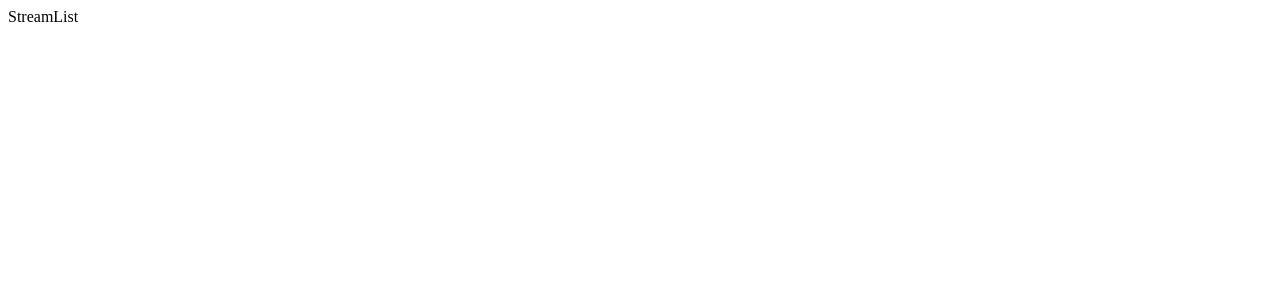
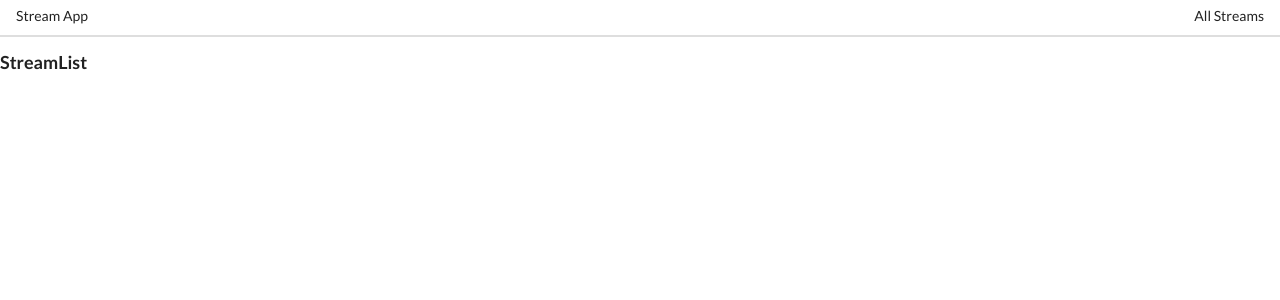
Before and after one commit to samsuh/streaming-app, a React (Create React App) app in the folder client/: page / in a window 1280 px wide. Shown: the top 300 px of the page. Built offline with nearby package versions, Linux system fonts and the light colour scheme.

Commit message:
Routing set up, header component built

```diff
--- a/client/public/index.html
+++ b/client/public/index.html
@@ -8,6 +8,10 @@
     <meta
       name="description"
       content="Web site created using create-react-app"
+    />
+    <link
+      rel="stylesheet"
+      href="https://cdnjs.cloudflare.com/ajax/libs/semantic-ui/2.4.1/semantic.min.css"
     />
     <link rel="apple-touch-icon" href="%PUBLIC_URL%/logo192.png" />
     <!--
--- a/client/src/components/App.js
+++ b/client/src/components/App.js
@@ -1,16 +1,18 @@
 import React from "react";
-import { BrowserRouter, Route, Link } from "react-router-dom";
+import { BrowserRouter, Route } from "react-router-dom";
 import StreamCreate from "./streams/StreamCreate";
 import StreamEdit from "./streams/StreamEdit";
 import StreamDelete from "./streams/StreamDelete";
 import StreamList from "./streams/StreamList";
 import StreamShow from "./streams/StreamShow";
+import Header from "./Header";
 
 const App = () => {
   return (
-    <div>
+    <div className="ui header">
       <BrowserRouter>
         <div>
+          <Header />
           <Route path="/" exact component={StreamList} />
           <Route path="/streams/new" exact component={StreamCreate} />
           <Route path="/streams/edit" exact component={StreamEdit} />
--- /dev/null
+++ b/client/src/components/Header.js
@@ -0,0 +1,20 @@
+import React from "react";
+import { Link } from "react-router-dom";
+
+const Header = () => {
+  return (
+    <div className="ui secondary pointing menu">
+      <Link to="/" className="item">
+        {" "}
+        Stream App{" "}
+      </Link>
+      <div className="right menu">
+        <Link to="/" className="item">
+          All Streams{" "}
+        </Link>
+      </div>
+    </div>
+  );
+};
+
+export default Header;
```
